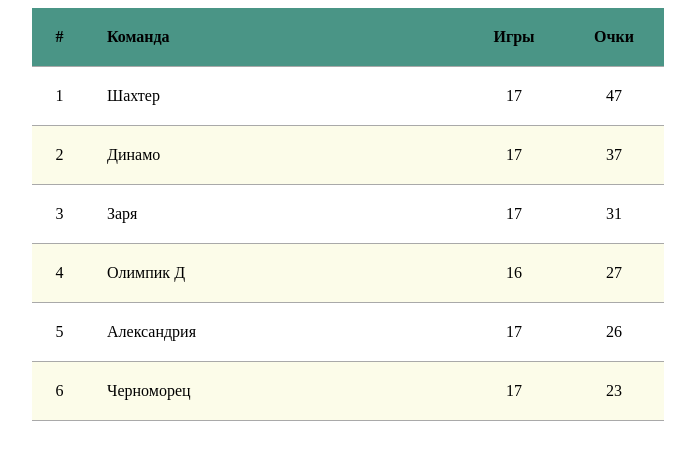
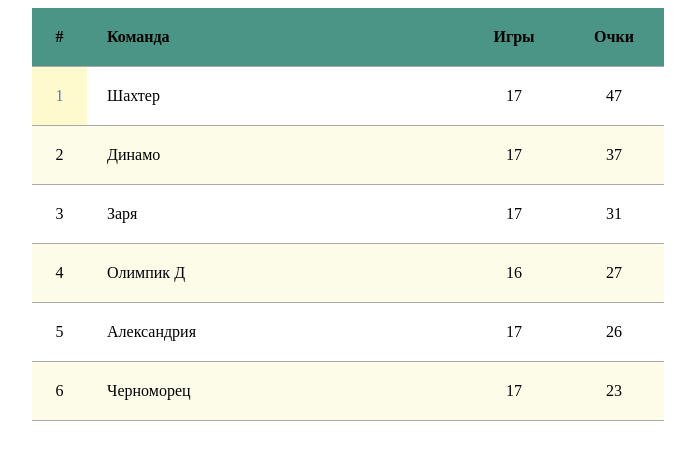
Before and after one commit to DanilVovk/formatted-table, a plain HTML site: page index.html in a window 1280 px wide. In both pictures the pointer is over the element 351 px from the left and 96 px from the top of the page. Shown: the whole page, without its empty margins (292-987 px from the left). Drawn offline with Linux system fonts and the light colour scheme.

Commit message:
update styles

```diff
--- a/style.css
+++ b/style.css
@@ -36,3 +36,8 @@ td:nth-child(n+3){
 tr:nth-child(even){
 	background-color: #FCFCE9	;
 }
+
+td:hover{
+	background-color: LemonChiffon;
+	color: SteelBlue;
+}
```
